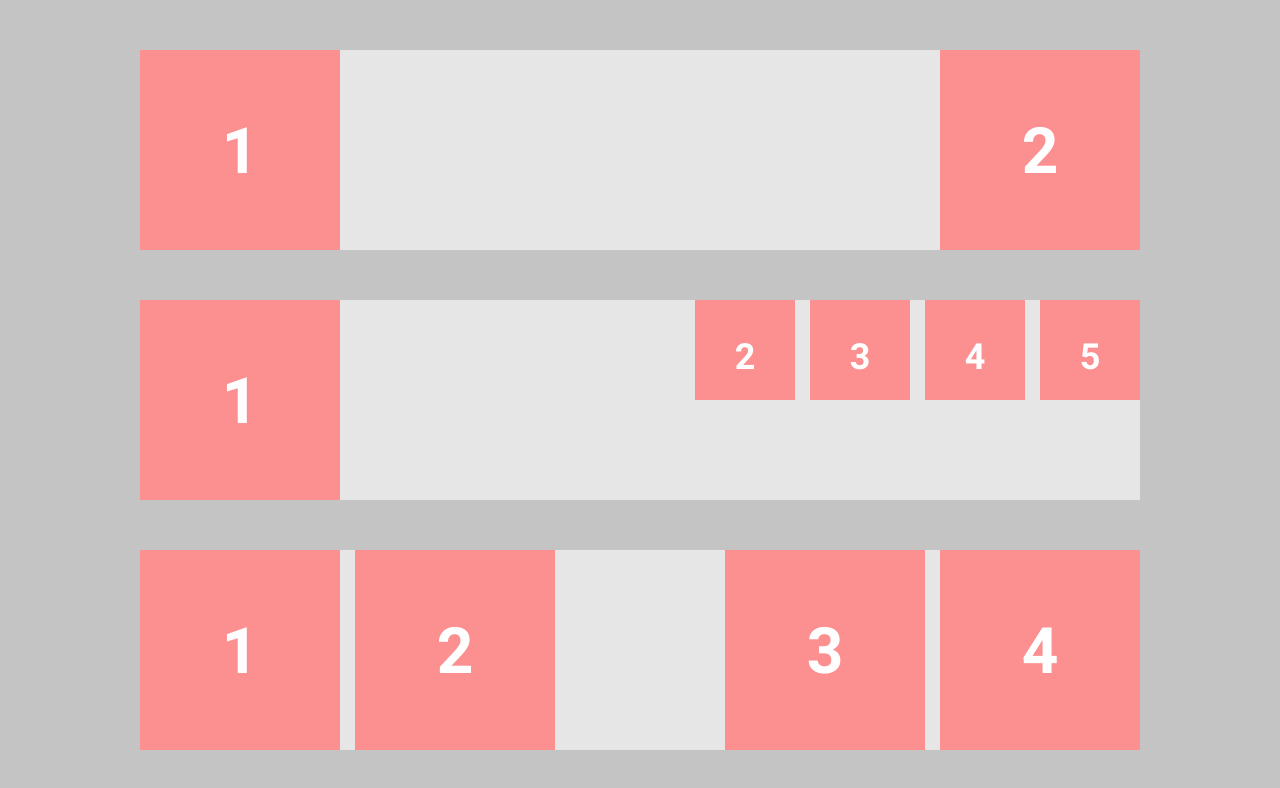
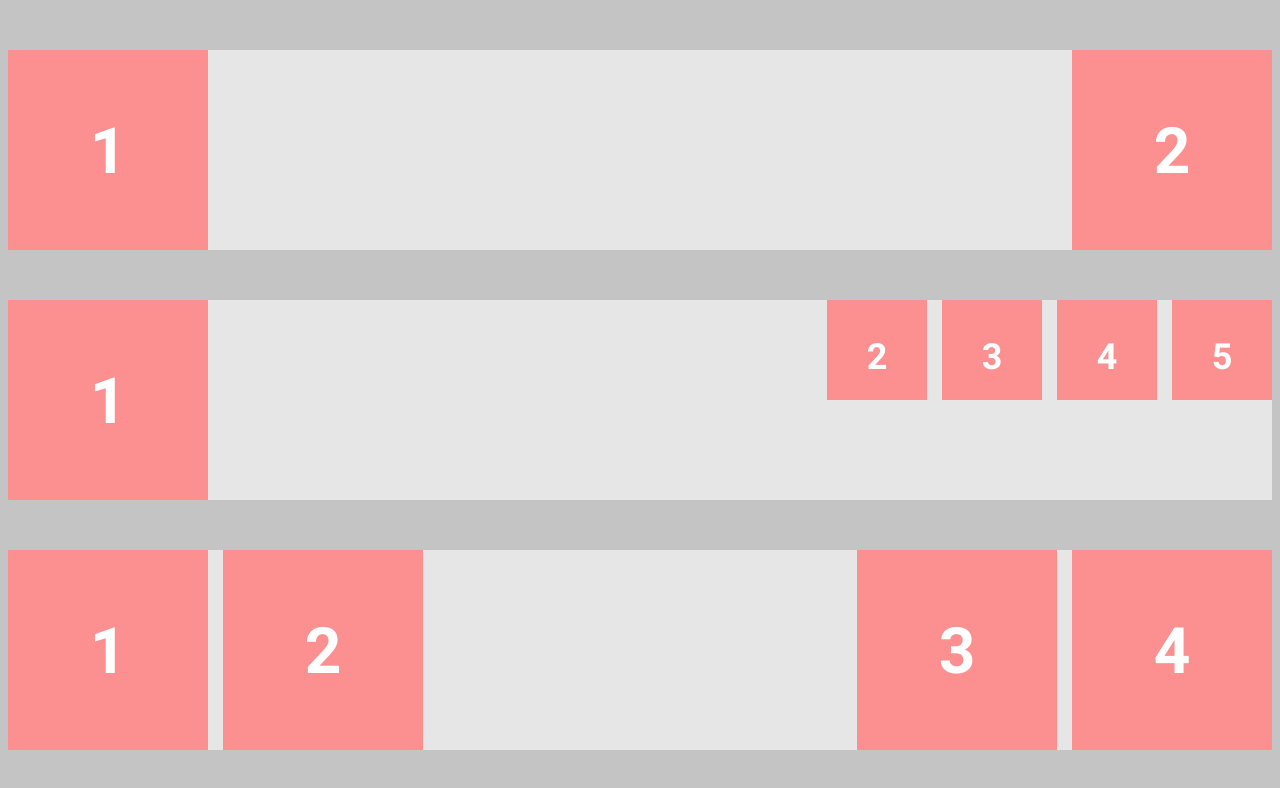
Before and after one commit to Omelianchenko/lesson_7_dz, a plain HTML site: page index.html in a window 1280 px wide. Drawn offline with Linux system fonts and the light colour scheme.

Commit message:
add clear property, optimize css code

```diff
--- a/index.html
+++ b/index.html
@@ -8,16 +8,15 @@
     <link rel="stylesheet" href="style.css">
 </head>
 <body>
-    <div class="first_block">
+    <div class="first_block main_block">
         <div class="first_block_one bloks">
             <p>1</p>
         </div>
         <div class="first_block_two bloks_right">
             <p>2</p>
         </div>
-        <div class="gap"></div>
     </div>
-    <div class="second_block">
+    <div class="second_block main_block">
         <div class="second_block_one bloks">
             <p>1</p>
         </div>
@@ -33,9 +32,8 @@
         <div class="second_block_two bloks_right small">
             <p>2</p>
         </div>
-        <div class="gap"></div>
     </div>
-    <div class="third_block">
+    <div class="third_block main_block">
         <div class="third_block_one bloks">
             <p>1</p>
         </div>
@@ -48,7 +46,6 @@
         <div class="third_block_three bloks_right">
             <p>3</p>
         </div>
-        <div class="gap"></div>
     </div>
 </body>
 </html>
--- a/style.css
+++ b/style.css
@@ -13,12 +13,16 @@ body {
 div {
     background-color: #FC8F8F;
 }
-.first_block, .second_block, .third_block {
+.main_block {
     background-color: #E6E6E6;
-    width: 1000px;
     margin: 50px auto;
 }
-.first_block>div, .second_block>div, .third_block>div {
+.main_block::after {
+    content: "" ;
+    display:block;
+    clear: both;
+}
+.main_block>div {
     width: 200px;
     height: 200px;
 }
@@ -30,19 +34,9 @@ div.small {
 }
 .bloks {
     float: left;
+    margin-right: 15px;
 }
 .bloks_right {
     float: right;
-}
-.second_block_three {
     margin-left: 15px;
 }
-.second_block_four {
-    margin: 0px 15px;
-}
-.third_block_two {
-    margin-left: 15px;
-}
-.third_block_four {
-    margin-left: 15px;
-}
```
